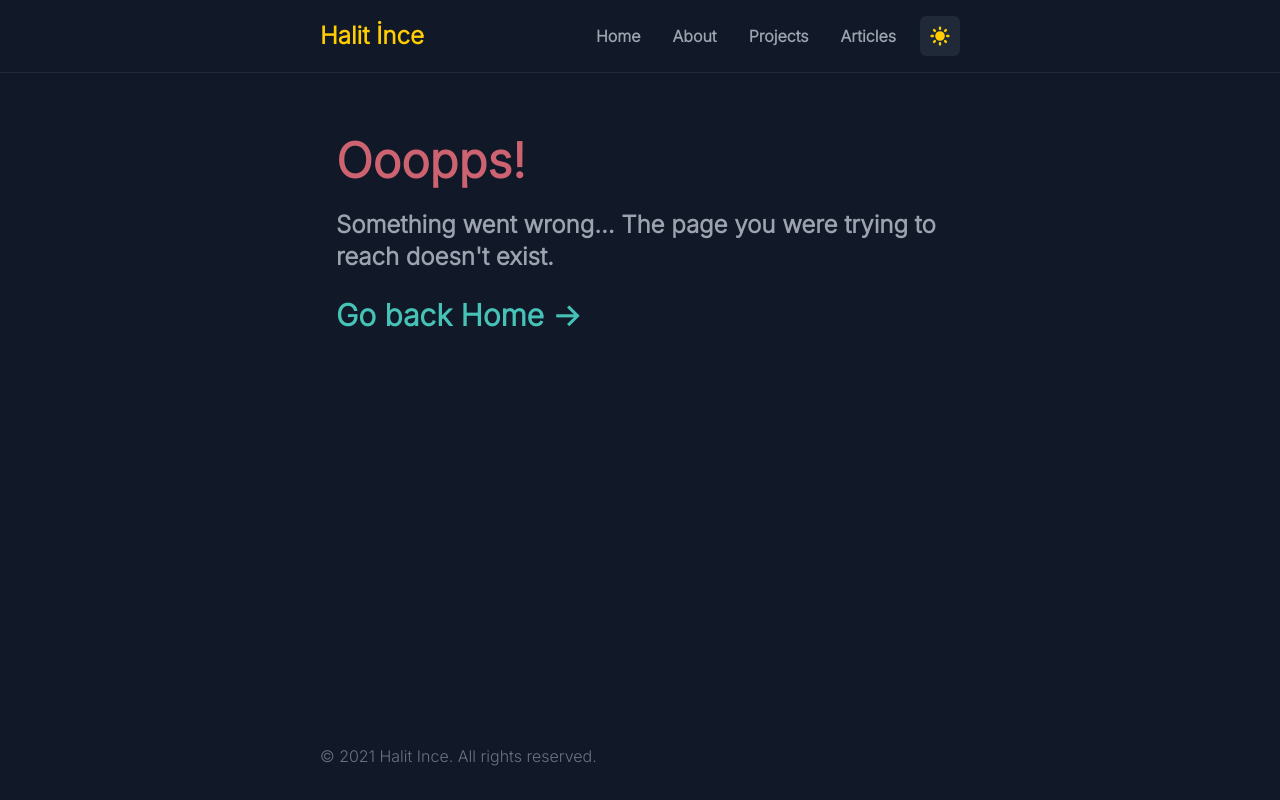
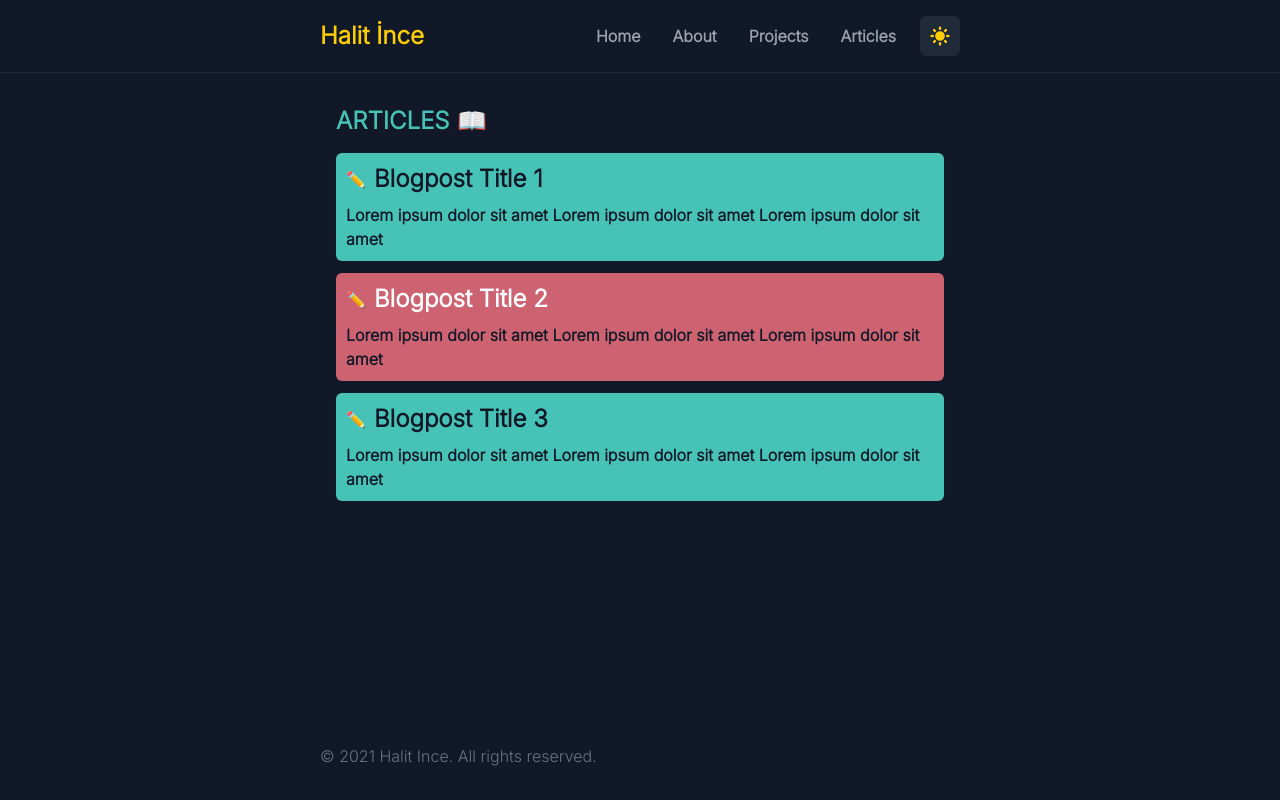
Before and after one commit to halitiince/my-portfolio-website, a Next.js app: page /articles in a window 1280 px wide. Before the commit this address had no page. Built offline with nearby package versions, Linux system fonts and the light colour scheme.

Commit message:
feat: create articles page for articles with dummy data

```diff
--- /dev/null
+++ b/pages/articles.tsx
@@ -0,0 +1,43 @@
+import React from 'react';
+import ArticleElement from "../components/ArticleElement";
+
+const articles = [{
+        style: "primary",
+        data: {
+            title: "Blogpost Title 1",
+            desc: "Lorem ipsum dolor sit amet Lorem ipsum dolor sit amet Lorem ipsum dolor sit amet",
+            link: "#"
+        }
+    },
+    {
+        style: "secondary",
+        data: {
+            title: "Blogpost Title 2",
+            desc: "Lorem ipsum dolor sit amet Lorem ipsum dolor sit amet Lorem ipsum dolor sit amet",
+            link: "#"
+        }
+    },
+    {
+        style: "primary",
+        data: {
+            title: "Blogpost Title 3",
+            desc: "Lorem ipsum dolor sit amet Lorem ipsum dolor sit amet Lorem ipsum dolor sit amet",
+            link: "#"
+        }
+    }]
+
+const Articles: React.FC = () => {
+    return (
+        <div className="flex flex-col justify-center w-full max-w-2xl px-4 mx-auto">
+            <h1 className="text-primary font-bold text-2xl uppercase mb-4">Articles
+                <span className="text-2xl ml-2">📖</span></h1>
+            {
+                articles.map((article) => {
+                    return <ArticleElement key={article.data.title} style={article.style} data={article.data} />
+                })
+            }
+        </div>
+    );
+}
+
+export default Articles;
```
